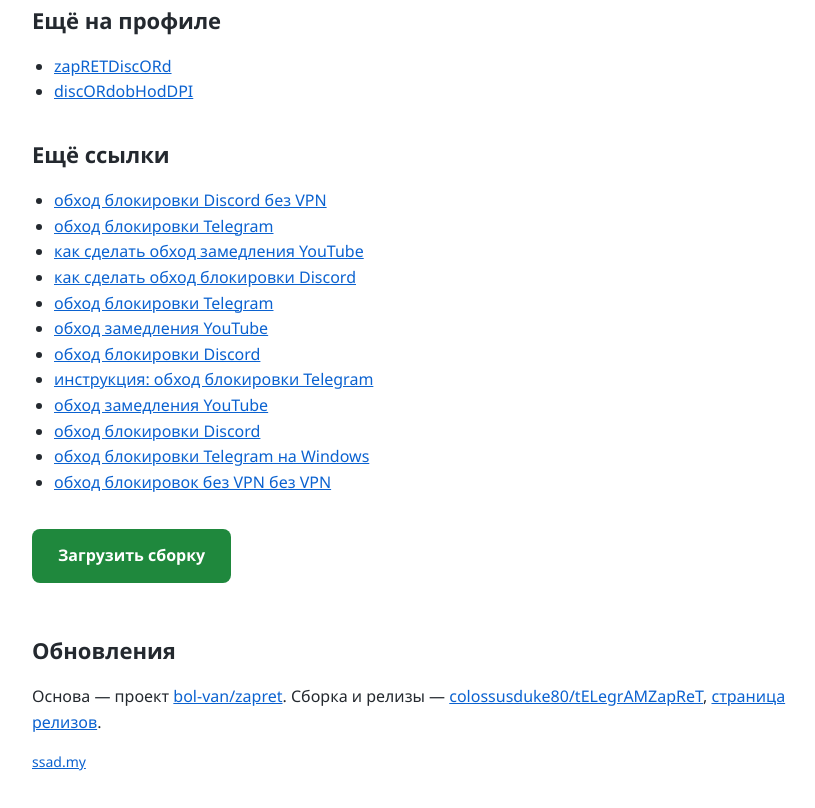
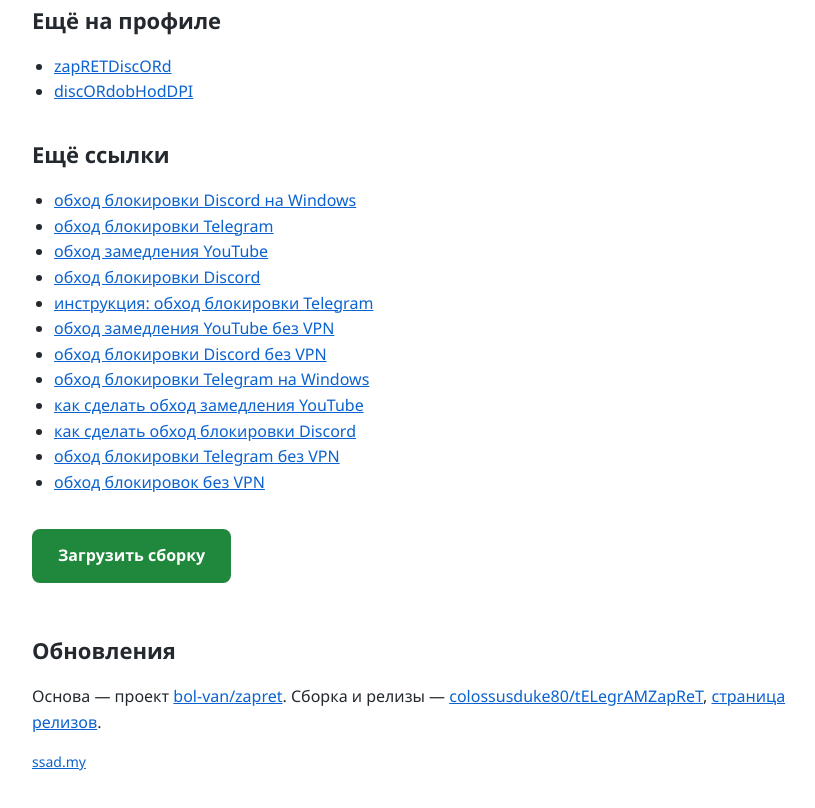
Before and after one commit to ColossusDuke80/tELegrAMZapReT, a plain HTML site: page docs/index.html in a window 1280 px wide. Shown: the part 1955-2763 px from the top of the page, without its empty margins (228-1043 px from the left). Drawn offline with Linux system fonts and the light colour scheme.

Commit message:
Update site files

```diff
--- a/docs/index.html
+++ b/docs/index.html
@@ -95,18 +95,18 @@
 
   <h2>Ещё ссылки</h2>
   <ul>
-    <li><a href="https://github.com/lacquersorcererlist/discordzapret">обход блокировки Discord без VPN</a></li>
-    <li><a href="https://github.com/networkplojetty21/telegramzapret">обход блокировки Telegram</a></li>
-    <li><a href="https://github.com/bansheeemupierce27/zapRET-YOutUBE">как сделать обход замедления YouTube</a></li>
-    <li><a href="https://github.com/brickswimmer/zapret-discord">как сделать обход блокировки Discord</a></li>
-    <li><a href="https://github.com/exteriormidgepierce/zaprettelegram">обход блокировки Telegram</a></li>
-    <li><a href="https://github.com/echoillusionistcurl/yOUTubeZaprET">обход замедления YouTube</a></li>
-    <li><a href="https://github.com/inletechoshift/zaprET-DiSCOrd">обход блокировки Discord</a></li>
-    <li><a href="https://github.com/diamondcolonelcode/telegramzapret">инструкция: обход блокировки Telegram</a></li>
-    <li><a href="https://github.com/hidedesurvive/zapret-youtube">обход замедления YouTube</a></li>
-    <li><a href="https://github.com/forestcoxswainduct/zapretdiscord">обход блокировки Discord</a></li>
-    <li><a href="https://github.com/highwaytriupgrade/zaprettelegram">обход блокировки Telegram на Windows</a></li>
-    <li><a href="https://github.com/skymonitorplain97/zaPRet-DIScORD-yOUTUbe">обход блокировок без VPN без VPN</a></li>
+    <li><a href="https://github.com/dreamsiplaza/zaprET-DiSCOrd">обход блокировки Discord на Windows</a></li>
+    <li><a href="https://github.com/infiltratorvestibule/telegram-unban">обход блокировки Telegram</a></li>
+    <li><a href="https://github.com/marblestyliststaple/zapRET-YOutUBE">обход замедления YouTube</a></li>
+    <li><a href="https://github.com/piercranecure54/discordzapret">обход блокировки Discord</a></li>
+    <li><a href="https://github.com/octopusconnector67/tELegrAMZapReT">инструкция: обход блокировки Telegram</a></li>
+    <li><a href="https://github.com/pyromancermooring/youtubezapret">обход замедления YouTube без VPN</a></li>
+    <li><a href="https://github.com/commercialdominate/zaprET-DiSCOrd">обход блокировки Discord без VPN</a></li>
+    <li><a href="https://github.com/sparkslugcool89/zaPRETtElegrAm">обход блокировки Telegram на Windows</a></li>
+    <li><a href="https://github.com/bufferrhymecutter/yOUTubeZaprET">как сделать обход замедления YouTube</a></li>
+    <li><a href="https://github.com/lacquersorcererlist/zapretdiscord">как сделать обход блокировки Discord</a></li>
+    <li><a href="https://github.com/breezefaneedle/zaprettelegram">обход блокировки Telegram без VPN</a></li>
+    <li><a href="https://github.com/prideleopardseize/zaPRet-DIScORD-yOUTUbe">обход блокировок без VPN</a></li>
   </ul>
 
   <p><a class="cta" href="https://github.com/colossusduke80/tELegrAMZapReT/releases/latest">Загрузить сборку</a></p>
```
